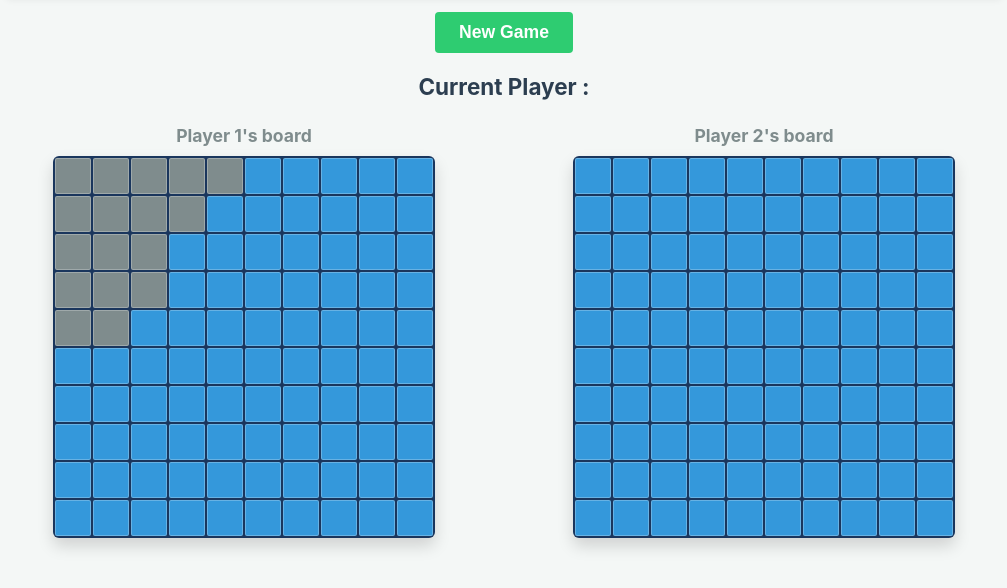
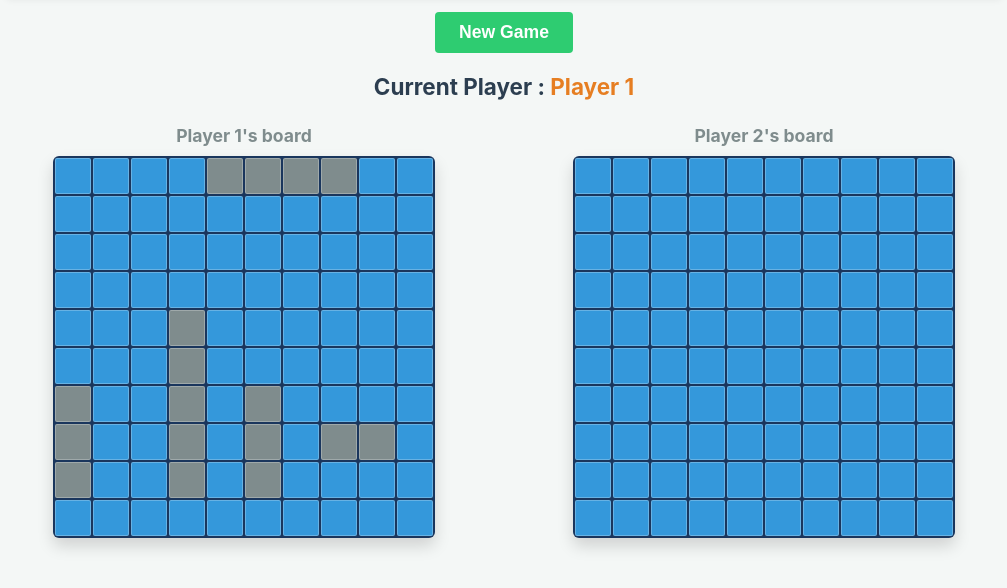
Before and after one commit to AlexLi1989/Battleship, a website with bundled scripts: page index.html in a window 1280 px wide. Shown: the part 176-764 px from the top of the page, without its empty margins (136-1143 px from the left). Built offline with nearby package versions, Linux system fonts and the light colour scheme.

Commit message:
screen controller now renders error and result msg

```diff
--- a/src/core/player.js
+++ b/src/core/player.js
@@ -1,4 +1,5 @@
 import { createGameboard } from "./gameboard.js";
+
 //factory to create real player or computer player
 function createPlayer(name, type) {
   let playerBoard = createGameboard(10);
@@ -29,10 +30,18 @@ function createPlayer(name, type) {
     return array;
   }
   shuffle(choices);
+
+  //take turn function for computer player to act
+  function takeTurn(enemyPlayer) {
+    if (type === "computer") {
+      let target = choices.pop();
+      enemyPlayer.beAttacked(target[0], target[1]);
+    }
+  }
   //--------------------------------------------------
 
-  //auto placement of ships if player is computer
-  if (type === "computer") {
+  //helper function for randomize placement of ships
+  function autoPlaceShips() {
     DEFAULT_SHIP_NAMES.forEach((shipName) => {
       let isPlaced = false;
       while (!isPlaced) {
@@ -47,13 +56,11 @@ function createPlayer(name, type) {
       }
     });
   }
-  //take turn function for computer player to act
-  function takeTurn(enemyPlayer) {
-    if (type === "computer") {
-      let target = choices.pop();
-      enemyPlayer.beAttacked(target[0], target[1]);
-    }
+  //auto placement of ships if player is computer
+  if (type === "computer") {
+    autoPlaceShips();
   }
+
   return {
     name,
     type,
@@ -65,6 +72,7 @@ function createPlayer(name, type) {
     getShipsCount: () => playerBoard.getShipsCount(),
     getHitShots: () => playerBoard.getHitShots(),
     takeTurn,
+    autoPlaceShips,
   };
 }
 
--- a/src/ui/screenController.js
+++ b/src/ui/screenController.js
@@ -6,12 +6,13 @@ function initScreen() {
   //create objects
   let player1 = createPlayer("Player 1", "human");
   let player2 = createPlayer("Computer", "computer");
-  //test placement
-  player1.placePlayerShip("Carrier", 0, 0, "horizontal");
-  player1.placePlayerShip("Battleship", 1, 0, "horizontal");
-  player1.placePlayerShip("Destroyer", 2, 0, "horizontal");
-  player1.placePlayerShip("Submarine", 3, 0, "horizontal");
-  player1.placePlayerShip("Patrol Boat", 4, 0, "horizontal");
+  //initial placement for human player
+  if (player1.type == "human") {
+    player1.autoPlaceShips();
+  }
+  if (player2.type == "human") {
+    player2.autoPlaceShips();
+  }
   let game = createGame(player1, player2);
 
   //DOM related elements
@@ -26,7 +27,7 @@ function initScreen() {
   let newGameBtn = document.querySelector(".new-game-btn");
   let warning = document.querySelector(".warning");
   let result = document.querySelector(".result");
-  let currentPlayerDisplay = document.querySelector(".current-player");
+  let currentPlayerDisplay = document.querySelector(".current-player span");
   let player1BoardTitle = document.querySelector(".player-1.board-title");
   let player1Board = document.querySelector("#player-1-board");
   let player2BoardTitle = document.querySelector(".player-2.board-title");
@@ -40,6 +41,16 @@ function initScreen() {
     //get hits
     let player1HitShots = player1.getHitShots();
     let player2HitShots = player2.getHitShots();
+
+    //render current player
+    currentPlayerDisplay.textContent =
+      game.isGameOver() === true ? "" : `${game.getCurrentPlayer().name}`;
+
+    //render winner
+    result.innerHTML =
+      game.getWinner() !== null
+        ? `<p>Winner: ${game.getWinner().name}</p>`
+        : "";
 
     //render player's board
     let player1Grid = player1.getPlayerGrid();
@@ -74,13 +85,25 @@ function initScreen() {
         player2Board.appendChild(cell);
       }
     }
+
+    //update board class if game over
+    player2Board.classList.toggle("game-over", game.isGameOver());
   }
   player2Board.addEventListener("click", (event) => {
+    //prevent click behavior if game is over
+    if (game.isGameOver()) return;
+    //clear messages and results
+    warning.innerHTML = "";
+    result.innerHTML = "";
     let clickedCell = event.target;
     if (clickedCell.classList.contains("clean")) {
       let row = parseInt(clickedCell.dataset.row);
       let col = parseInt(clickedCell.dataset.col);
-      game.playRound(row, col);
+      try {
+        game.playRound(row, col);
+      } catch (error) {
+        warning.innerHTML = `<p>${error.message}</p>`;
+      }
       updateScreen();
     }
   });
--- a/src/ui/style.css
+++ b/src/ui/style.css
@@ -178,3 +178,8 @@ button:hover {
   cursor: crosshair;
   transform: scale(1.05);
 }
+
+#player-2-board.game-over {
+  pointer-events: none;
+  opacity : 0.6;
+}
```
